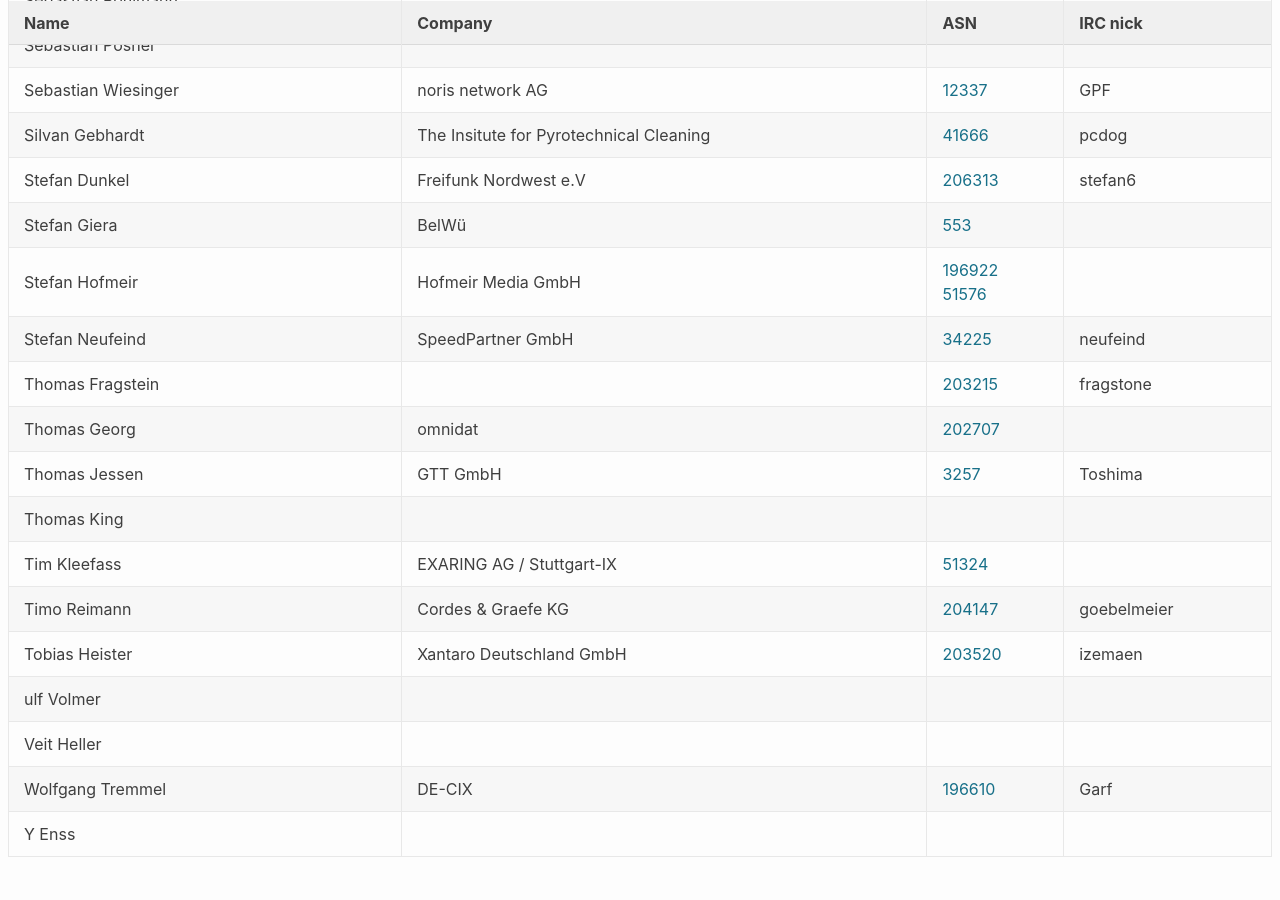
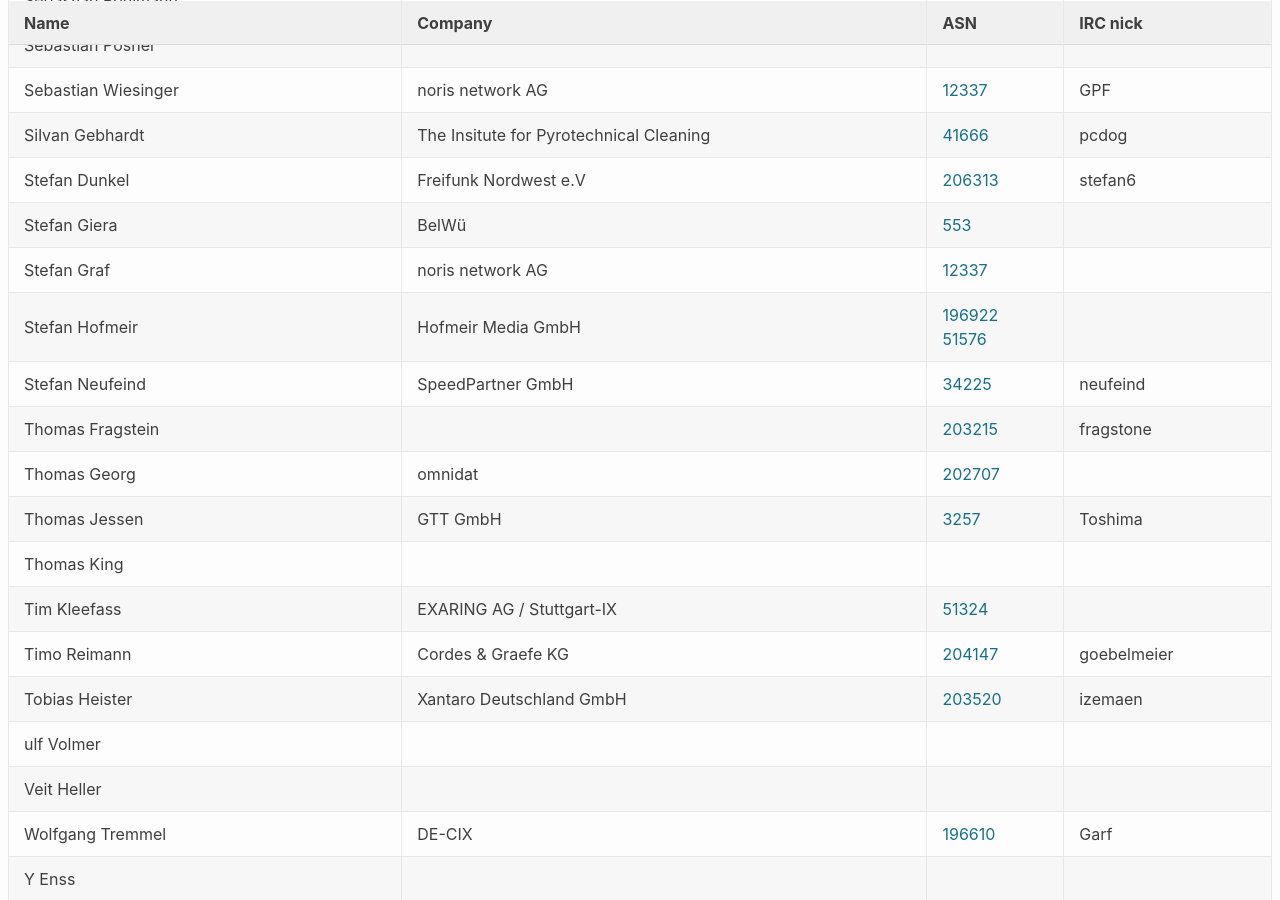
Before and after one commit to denog/pretix-attendeelist, a Jekyll site: the page built from denog2020.markdown, in a window 1280 px wide and 900 px high, scrolled down 4234 px. Built offline with Jekyll 4.4.1, drawn with Linux system fonts in a browser that asks for light colours.

Commit message:
Latest data: Tue Jan 26 08:35:36 UTC 2021

```diff
--- a/_data/attendees_meetup2021-01.json
+++ b/_data/attendees_meetup2021-01.json
@@ -552,6 +552,12 @@
     "asn": "553"
   },
   {
+    "name": "Stefan Graf",
+    "company": "noris network AG",
+    "irc": null,
+    "asn": "12337"
+  },
+  {
     "name": "Stefan Hofmeir",
     "company": "Hofmeir Media GmbH",
     "irc": null,
```
